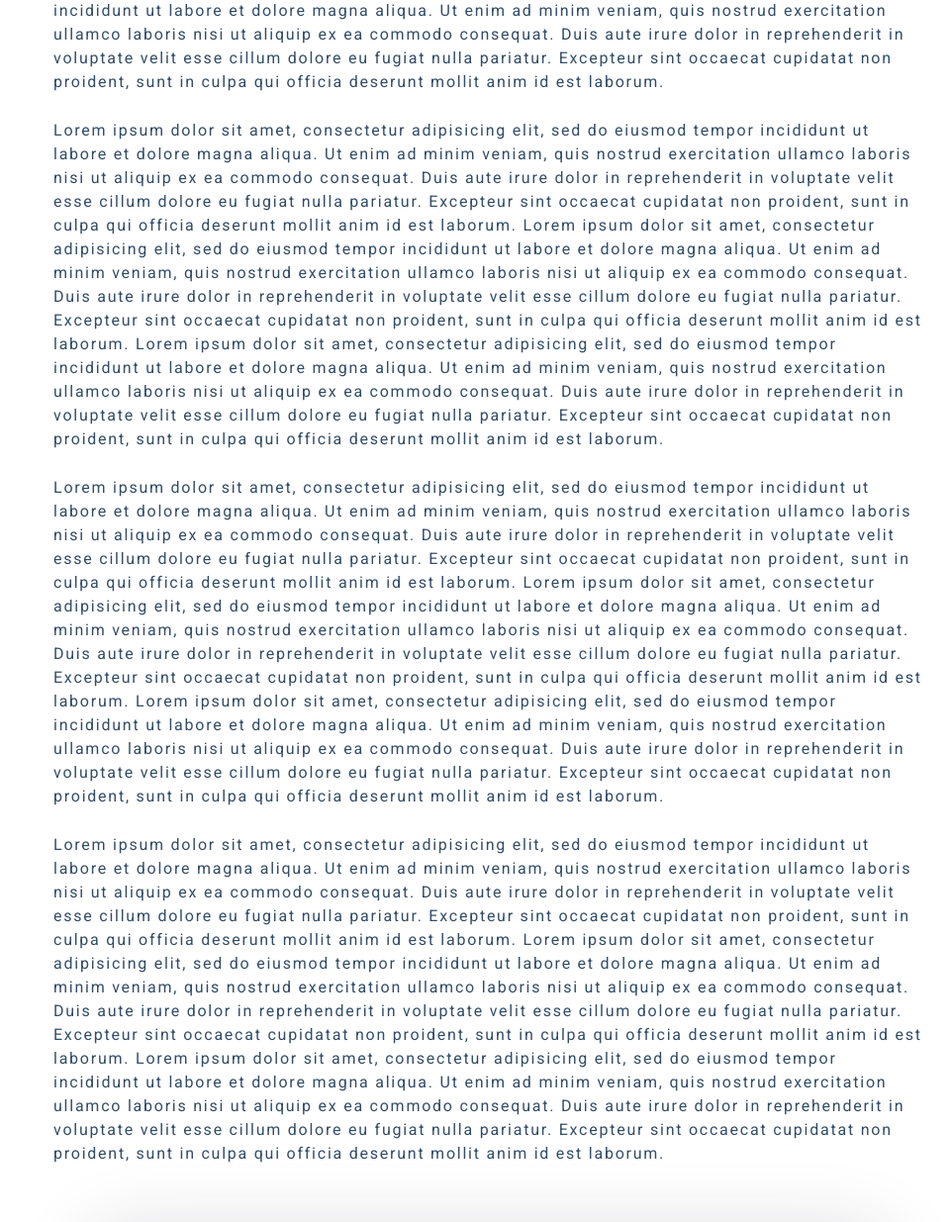
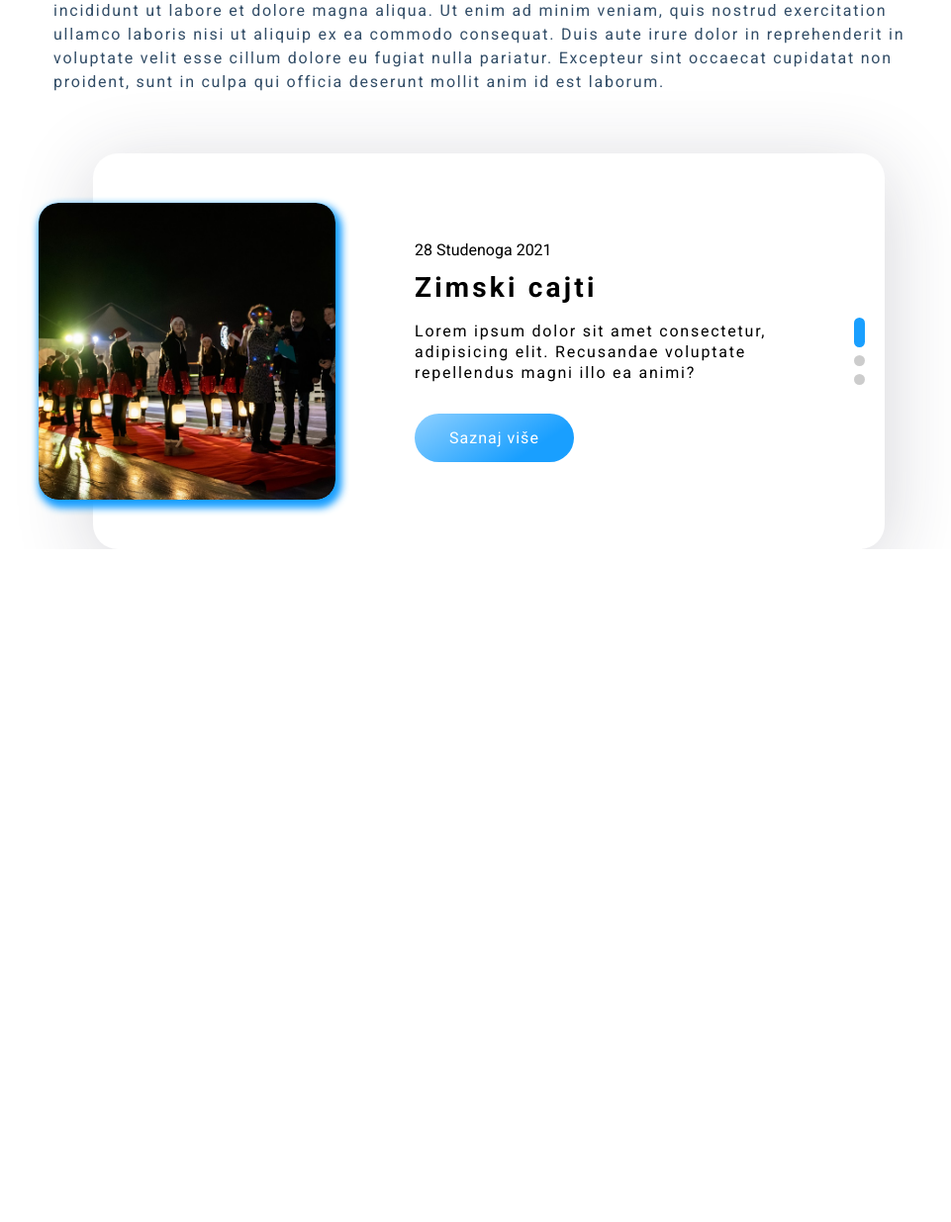
Before and after one commit to MBesednik/Skating-rink, a website: page index.html in a window 1280 px wide. Shown: the part 1220-2455 px from the top of the page at 99% size, without its empty margins (146-1107 px from the left). After the commit the page ends 1775 px from the top, so only its background shows below. Drawn offline with nearby package versions, Linux system fonts and the light colour scheme.

```diff
--- a/index.html
+++ b/index.html
@@ -169,69 +169,6 @@
         dolore eu fugiat nulla pariatur. Excepteur sint occaecat cupidatat non
         proident, sunt in culpa qui officia deserunt mollit anim id est laborum.
       </p>
-      <p>
-        Lorem ipsum dolor sit amet, consectetur adipisicing elit, sed do eiusmod
-        tempor incididunt ut labore et dolore magna aliqua. Ut enim ad minim
-        veniam, quis nostrud exercitation ullamco laboris nisi ut aliquip ex ea
-        commodo consequat. Duis aute irure dolor in reprehenderit in voluptate
-        velit esse cillum dolore eu fugiat nulla pariatur. Excepteur sint
-        occaecat cupidatat non proident, sunt in culpa qui officia deserunt
-        mollit anim id est laborum. Lorem ipsum dolor sit amet, consectetur
-        adipisicing elit, sed do eiusmod tempor incididunt ut labore et dolore
-        magna aliqua. Ut enim ad minim veniam, quis nostrud exercitation ullamco
-        laboris nisi ut aliquip ex ea commodo consequat. Duis aute irure dolor
-        in reprehenderit in voluptate velit esse cillum dolore eu fugiat nulla
-        pariatur. Excepteur sint occaecat cupidatat non proident, sunt in culpa
-        qui officia deserunt mollit anim id est laborum. Lorem ipsum dolor sit
-        amet, consectetur adipisicing elit, sed do eiusmod tempor incididunt ut
-        labore et dolore magna aliqua. Ut enim ad minim veniam, quis nostrud
-        exercitation ullamco laboris nisi ut aliquip ex ea commodo consequat.
-        Duis aute irure dolor in reprehenderit in voluptate velit esse cillum
-        dolore eu fugiat nulla pariatur. Excepteur sint occaecat cupidatat non
-        proident, sunt in culpa qui officia deserunt mollit anim id est laborum.
-      </p>
-      <p>
-        Lorem ipsum dolor sit amet, consectetur adipisicing elit, sed do eiusmod
-        tempor incididunt ut labore et dolore magna aliqua. Ut enim ad minim
-        veniam, quis nostrud exercitation ullamco laboris nisi ut aliquip ex ea
-        commodo consequat. Duis aute irure dolor in reprehenderit in voluptate
-        velit esse cillum dolore eu fugiat nulla pariatur. Excepteur sint
-        occaecat cupidatat non proident, sunt in culpa qui officia deserunt
-        mollit anim id est laborum. Lorem ipsum dolor sit amet, consectetur
-        adipisicing elit, sed do eiusmod tempor incididunt ut labore et dolore
-        magna aliqua. Ut enim ad minim veniam, quis nostrud exercitation ullamco
-        laboris nisi ut aliquip ex ea commodo consequat. Duis aute irure dolor
-        in reprehenderit in voluptate velit esse cillum dolore eu fugiat nulla
-        pariatur. Excepteur sint occaecat cupidatat non proident, sunt in culpa
-        qui officia deserunt mollit anim id est laborum. Lorem ipsum dolor sit
-        amet, consectetur adipisicing elit, sed do eiusmod tempor incididunt ut
-        labore et dolore magna aliqua. Ut enim ad minim veniam, quis nostrud
-        exercitation ullamco laboris nisi ut aliquip ex ea commodo consequat.
-        Duis aute irure dolor in reprehenderit in voluptate velit esse cillum
-        dolore eu fugiat nulla pariatur. Excepteur sint occaecat cupidatat non
-        proident, sunt in culpa qui officia deserunt mollit anim id est laborum.
-      </p>
-      <p>
-        Lorem ipsum dolor sit amet, consectetur adipisicing elit, sed do eiusmod
-        tempor incididunt ut labore et dolore magna aliqua. Ut enim ad minim
-        veniam, quis nostrud exercitation ullamco laboris nisi ut aliquip ex ea
-        commodo consequat. Duis aute irure dolor in reprehenderit in voluptate
-        velit esse cillum dolore eu fugiat nulla pariatur. Excepteur sint
-        occaecat cupidatat non proident, sunt in culpa qui officia deserunt
-        mollit anim id est laborum. Lorem ipsum dolor sit amet, consectetur
-        adipisicing elit, sed do eiusmod tempor incididunt ut labore et dolore
-        magna aliqua. Ut enim ad minim veniam, quis nostrud exercitation ullamco
-        laboris nisi ut aliquip ex ea commodo consequat. Duis aute irure dolor
-        in reprehenderit in voluptate velit esse cillum dolore eu fugiat nulla
-        pariatur. Excepteur sint occaecat cupidatat non proident, sunt in culpa
-        qui officia deserunt mollit anim id est laborum. Lorem ipsum dolor sit
-        amet, consectetur adipisicing elit, sed do eiusmod tempor incididunt ut
-        labore et dolore magna aliqua. Ut enim ad minim veniam, quis nostrud
-        exercitation ullamco laboris nisi ut aliquip ex ea commodo consequat.
-        Duis aute irure dolor in reprehenderit in voluptate velit esse cillum
-        dolore eu fugiat nulla pariatur. Excepteur sint occaecat cupidatat non
-        proident, sunt in culpa qui officia deserunt mollit anim id est laborum.
-      </p>
     </section>
     <section class="blog-slider">
       <div class="blog-slider__wrp swiper-wrapper">
```
Also changed, not shown: assets/images/swiper-bg1.jpg, assets/images/swiper-bg2.jpg, assets/images/swiper-bg3.jpg, 1 other file.
